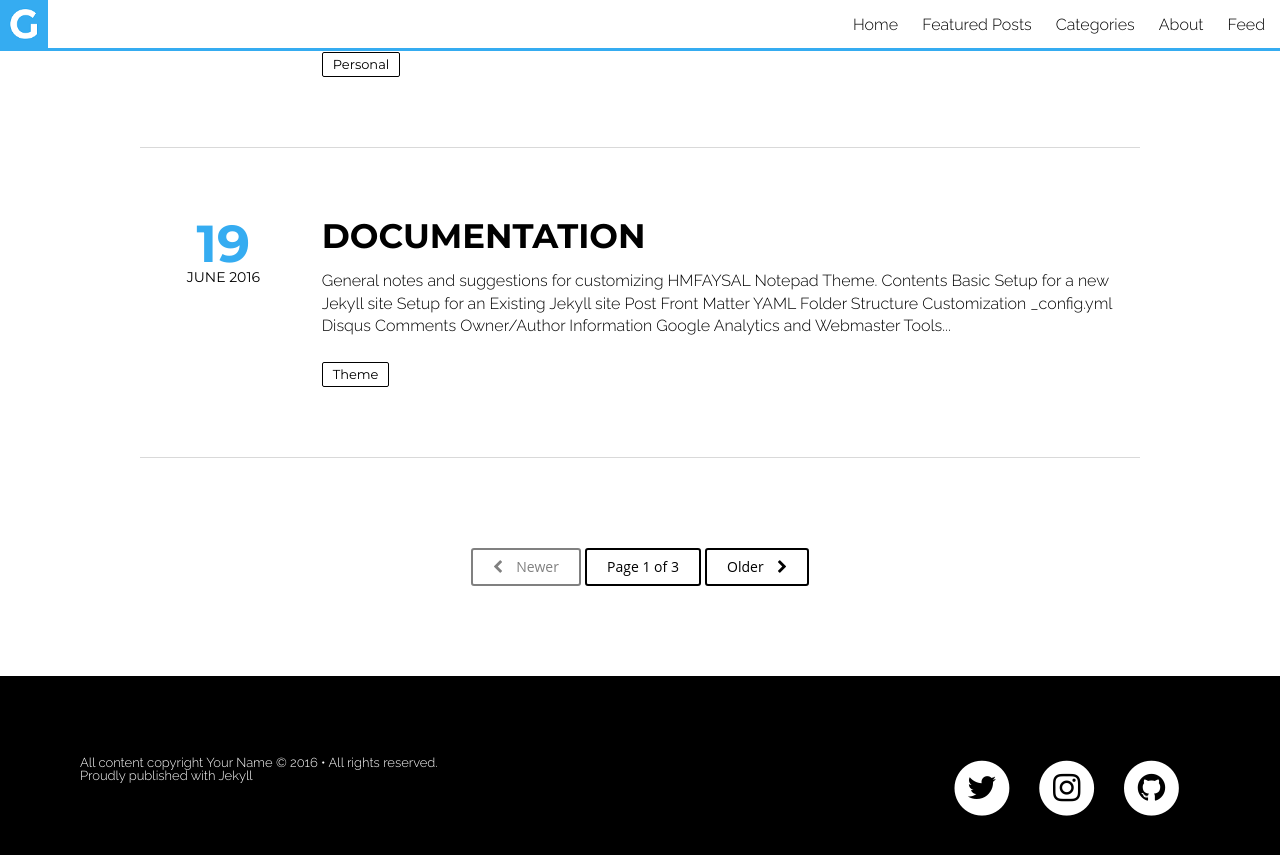
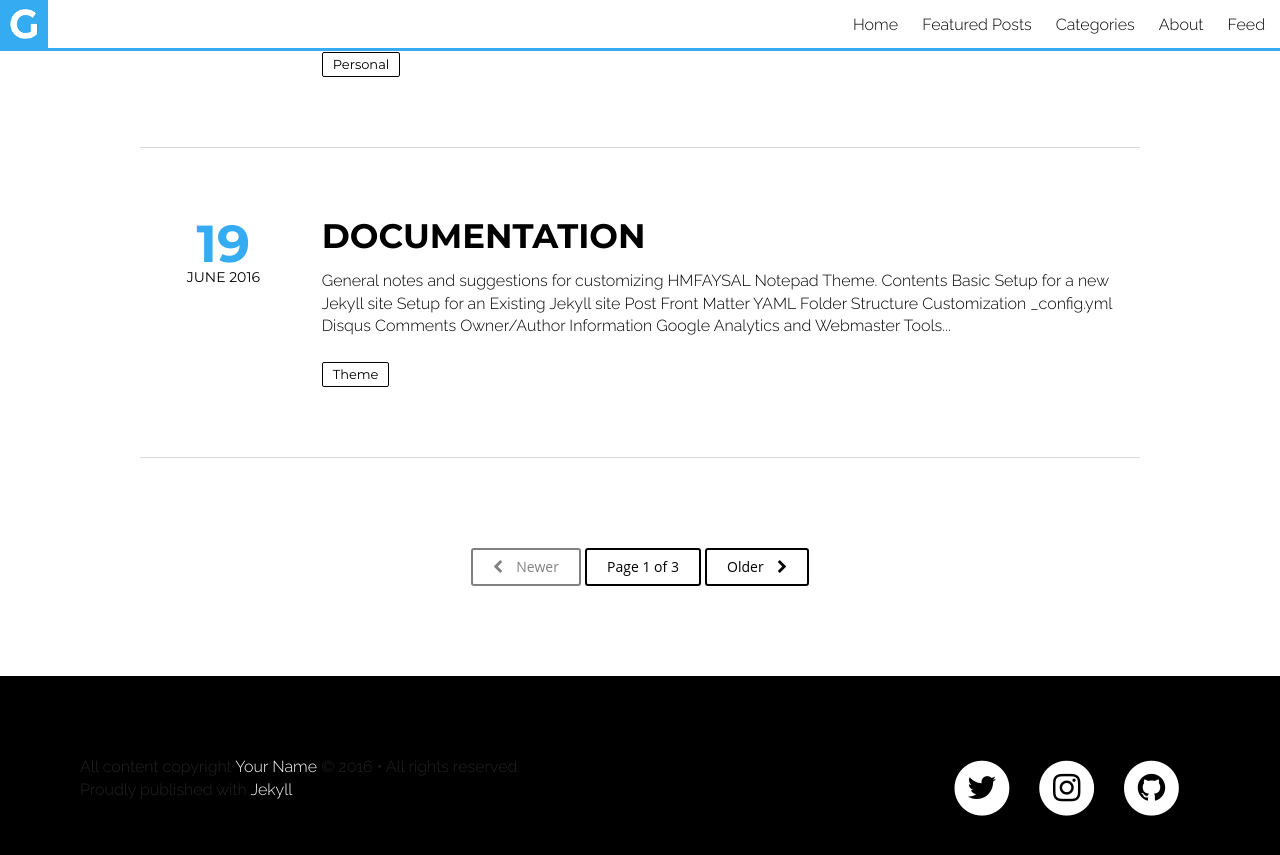
Before and after one commit to gestionanddo/gestionanddo.github.io, a Jekyll site: the page built from index.html, in a window 1280 px wide and 900 px high, scrolled down 1305 px. Shown: the top 855 px of the window. Built offline with Jekyll 4.4.1, drawn with Linux system fonts in a browser that asks for light colours; nearby versions of some CDN libraries; the list of posts is cut into pages by our own code; comment, search, counter and statistics services are not loaded.

Commit message:
Update footer.html

```diff
--- a/_includes/footer.html
+++ b/_includes/footer.html
@@ -1,7 +1,7 @@
 <footer class="summer-site-footer">
     <div class="copyright">
-         <section>All content copyright <a href="{{ site.url }}">{{ site.owner.name }}</a> &copy; {{ site.time | date: '%Y' }} &bull; All rights reserved.</section>
-         <section>Proudly published with <a class="icon-ghost" href="https://jekyllrb.com/">Jekyll</a></section>
+         <h6>All content copyright <a href="{{ site.url }}">{{ site.owner.name }}</a> &copy; {{ site.time | date: '%Y' }} &bull; All rights reserved.</h6>
+         <h6>Proudly published with <a class="icon-ghost" href="https://jekyllrb.com/">Jekyll</a></h6>
     </div>
     <div class="social-icons">
         &nbsp;&nbsp;&nbsp;
```
